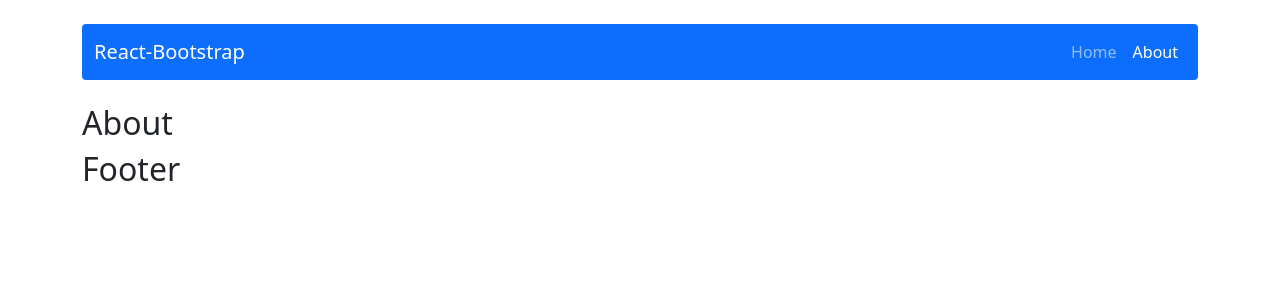
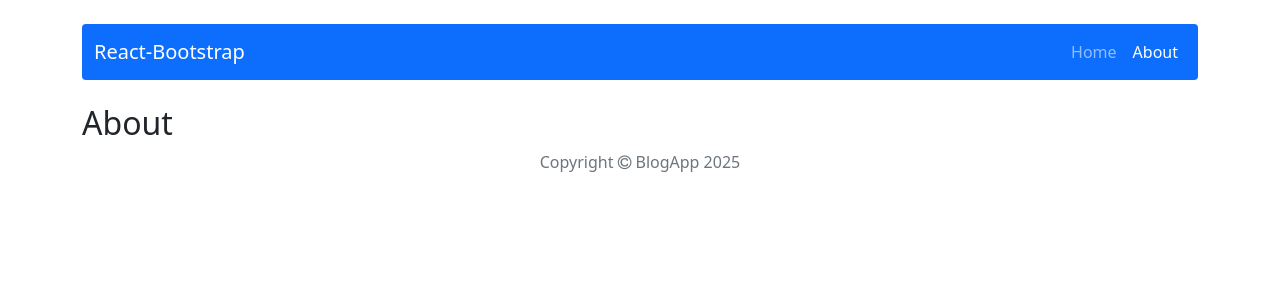
Before and after one commit to plecicki/blog-app, a React (Create React App) app: page /about in a window 1280 px wide. Shown: the top 300 px of the page. Built offline with nearby package versions, Linux system fonts and the light colour scheme.

Commit message:
Style footer

```diff
--- a/package.json
+++ b/package.json
@@ -8,6 +8,7 @@
     "@testing-library/react": "^16.3.0",
     "@testing-library/user-event": "^13.5.0",
     "bootstrap": "5.1.3",
+    "clsx": "^2.1.1",
     "font-awesome": "^4.7.0",
     "react": "^19.1.0",
     "react-bootstrap": "2.8.0",
--- a/src/components/views/Footer/Footer.js
+++ b/src/components/views/Footer/Footer.js
@@ -1,6 +1,10 @@
+import {clsx} from "clsx";
+
 const Footer = () => {
   return (
-    <h2>Footer</h2>
+    <footer className={clsx('text-center', 'text-muted')}>
+      Copyright <i className={clsx('fa', 'fa-copyright')}/> BlogApp 2025
+    </footer>
   )
 }
 
```
Also changed, not shown: 1 other file (tests, documents, lock files or other folders).
